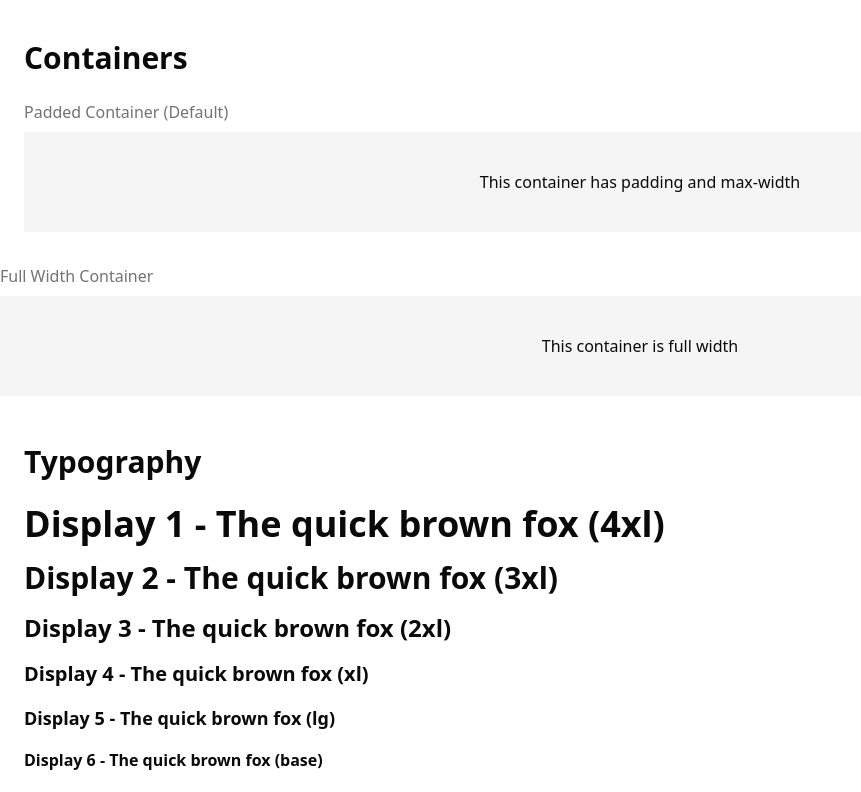
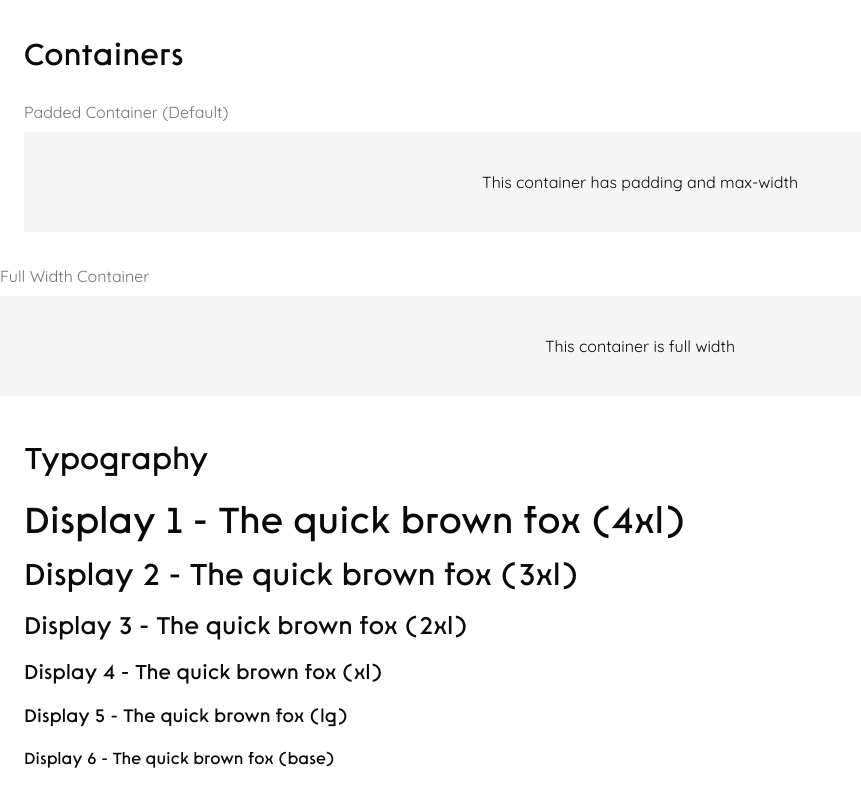
Before and after one commit to matteozucchetti/sqr.digital, a Next.js app: page /design-system in a window 1280 px wide. Shown: the top 792 px of the page, without its empty margins (0-861 px from the left). Built offline with nearby package versions, Linux system fonts and the light colour scheme; no server answers; what @convex-dev/auth would draw is missing.

Commit message:
added fonts

```diff
--- a/src/app/globals.css
+++ b/src/app/globals.css
@@ -6,8 +6,8 @@
 @theme inline {
   --color-background: var(--background);
   --color-foreground: var(--foreground);
-  --font-sans: var(--font-geist-sans);
-  --font-mono: var(--font-geist-mono);
+  --font-body: var(--font-quicksand);
+  --font-heading: "Rawest", sans-serif, system-ui;
   --color-sidebar-ring: var(--sidebar-ring);
   --color-sidebar-border: var(--sidebar-border);
   --color-sidebar-accent-foreground: var(--sidebar-accent-foreground);
@@ -116,7 +116,17 @@
   * {
     @apply border-border outline-ring/50;
   }
+
   body {
     @apply bg-background text-foreground;
   }
 }
+
+@font-face {
+  font-family: "Rawest";
+  src: url("/fonts/rawest-medium-webfont.woff2") format("woff2"),
+    url("/fonts/rawest-medium-webfont.woff") format("woff");
+  font-weight: normal;
+  font-style: normal;
+  font-display: swap;
+}
--- a/src/app/layout.tsx
+++ b/src/app/layout.tsx
@@ -1,22 +1,17 @@
 import type { Metadata } from "next";
-import { Geist, Geist_Mono } from "next/font/google";
+import { Quicksand } from "next/font/google";
 import "./globals.css";
 import { ConvexClientProvider } from "@/lib/convex-client-provider";
 import { ConvexAuthNextjsServerProvider } from "@convex-dev/auth/nextjs/server";
 
-const geistSans = Geist({
-  variable: "--font-geist-sans",
-  subsets: ["latin"],
-});
-
-const geistMono = Geist_Mono({
-  variable: "--font-geist-mono",
+const quicksand = Quicksand({
+  variable: "--font-quicksand",
   subsets: ["latin"],
 });
 
 export const metadata: Metadata = {
   title: "Square",
-  description: "",
+  description: "Digitalizza le informazioni turistiche della tua attività",
 };
 
 export default function RootLayout({
@@ -27,9 +22,7 @@ export default function RootLayout({
   return (
     <ConvexAuthNextjsServerProvider>
       <html lang="it">
-        <body
-          className={`${geistSans.variable} ${geistMono.variable} antialiased`}
-        >
+        <body className={`${quicksand.variable} antialiased font-body`}>
           <ConvexClientProvider>{children}</ConvexClientProvider>
         </body>
       </html>
--- a/src/components/typography.tsx
+++ b/src/components/typography.tsx
@@ -13,7 +13,7 @@ export const Display1 = ({
   className,
 }: TypographyProps) => {
   return (
-    <Component className={cn("text-4xl font-bold", className)}>
+    <Component className={cn("text-4xl font-heading", className)}>
       {children}
     </Component>
   );
@@ -25,7 +25,7 @@ export const Display2 = ({
   className,
 }: TypographyProps) => {
   return (
-    <Component className={cn("text-3xl font-bold", className)}>
+    <Component className={cn("text-3xl font-heading", className)}>
       {children}
     </Component>
   );
@@ -37,7 +37,7 @@ export const Display3 = ({
   className,
 }: TypographyProps) => {
   return (
-    <Component className={cn("text-2xl font-bold", className)}>
+    <Component className={cn("text-2xl font-heading", className)}>
       {children}
     </Component>
   );
@@ -49,7 +49,7 @@ export const Display4 = ({
   className,
 }: TypographyProps) => {
   return (
-    <Component className={cn("text-xl font-bold", className)}>
+    <Component className={cn("text-xl font-heading", className)}>
       {children}
     </Component>
   );
@@ -61,7 +61,7 @@ export const Display5 = ({
   className,
 }: TypographyProps) => {
   return (
-    <Component className={cn("text-lg font-bold", className)}>
+    <Component className={cn("text-lg font-heading", className)}>
       {children}
     </Component>
   );
@@ -73,7 +73,7 @@ export const Display6 = ({
   className,
 }: TypographyProps) => {
   return (
-    <Component className={cn("text-base font-bold", className)}>
+    <Component className={cn("text-base font-heading", className)}>
       {children}
     </Component>
   );
@@ -85,7 +85,9 @@ export const Text = ({
   className,
 }: TypographyProps) => {
   return (
-    <Component className={cn("text-base", className)}>{children}</Component>
+    <Component className={cn("text-base font-body", className)}>
+      {children}
+    </Component>
   );
 };
 
@@ -94,5 +96,9 @@ export const Small = ({
   as: Component = "div",
   className,
 }: TypographyProps) => {
-  return <Component className={cn("text-sm", className)}>{children}</Component>;
+  return (
+    <Component className={cn("text-sm font-body", className)}>
+      {children}
+    </Component>
+  );
 };
```
Also changed, not shown: public/fonts/rawest-medium-webfont.woff (added), public/fonts/rawest-medium-webfont.woff2 (added).
